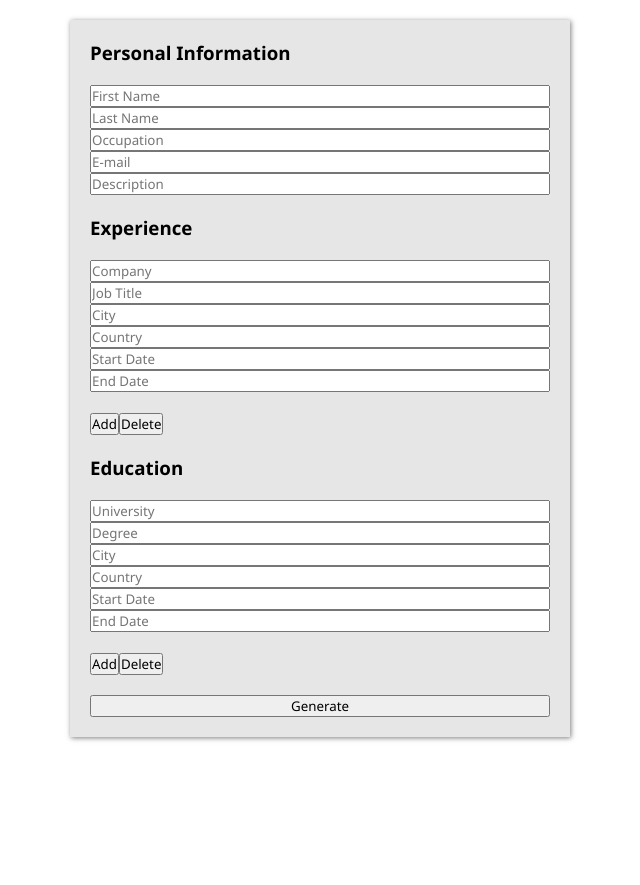
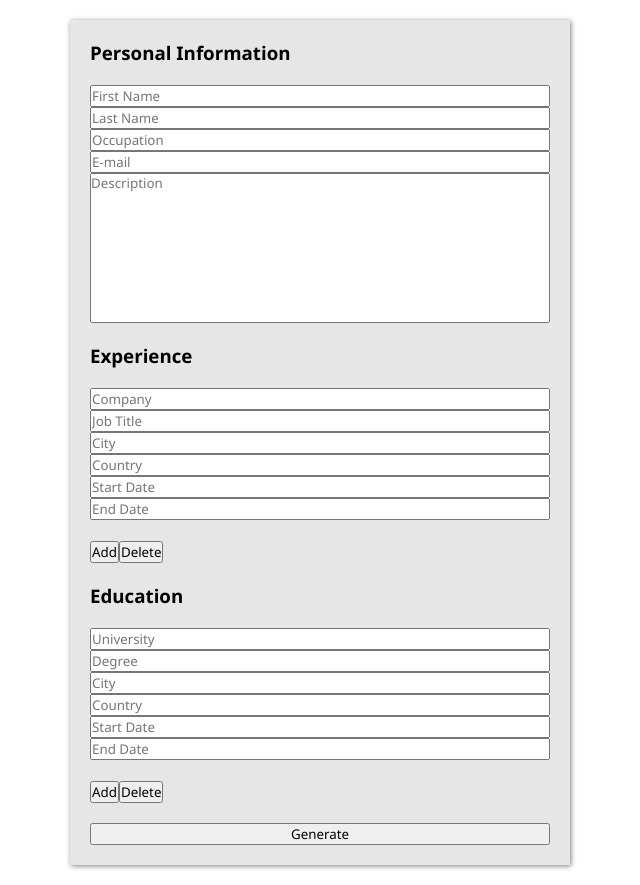
Before and after one commit to darricklaidin/odin-cv_builder, a React (Create React App) app: page / in a window 1280 px wide. Shown: the whole page, without its empty margins (320-960 px from the left). Before the commit the page ends 800 px from the top, so only its background shows below. Built offline with nearby package versions, Linux system fonts and the light colour scheme.

Commit message:
Change description input to text area

```diff
--- a/src/components/PersonalInformation.js
+++ b/src/components/PersonalInformation.js
@@ -16,7 +16,7 @@ class PersonalInformation extends Component {
           <input type="text" id="lastName" placeholder="Last Name"></input>
           <input type="text" id="occupation" placeholder="Occupation"></input>
           <input type="text" id="email" placeholder="E-mail"></input>
-          <input type="text" id="description" placeholder="Description"></input>
+          <textarea id="description" placeholder="Description"></textarea>
         </div>
       </div>
     )
```
